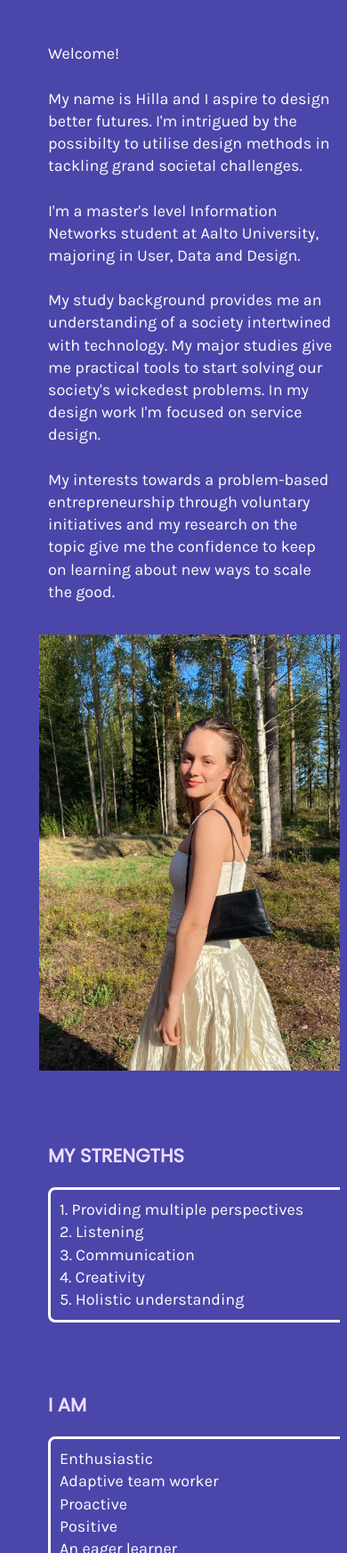
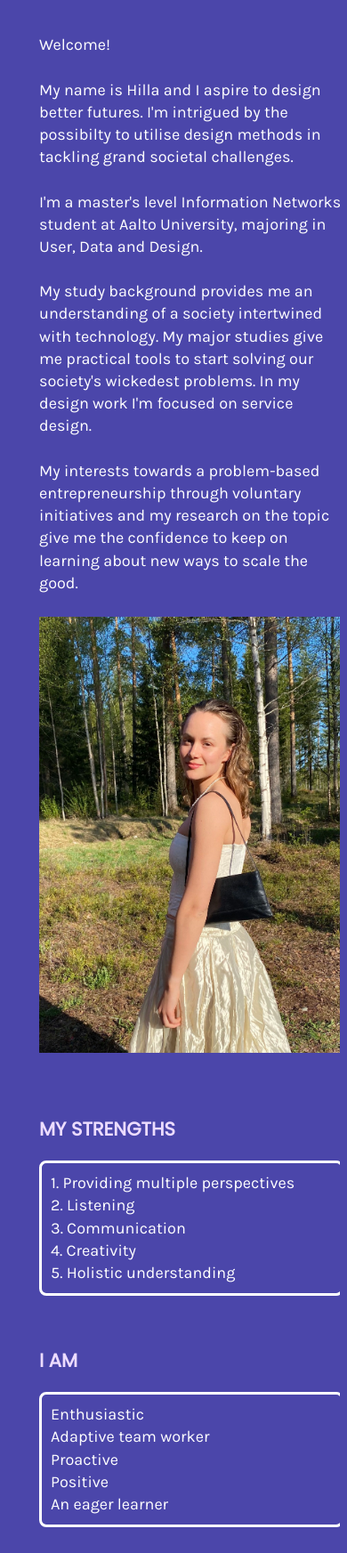
Before and after one commit to hillaklemetti/hillaklemetti.github.io, a plain HTML site: page index.html in a window 390 px wide. Shown: the part 255-2000 px from the top of the page at 89% size. Drawn offline with Linux system fonts and the light colour scheme.

Commit message:
Update style.css

```diff
--- a/style.css
+++ b/style.css
@@ -193,7 +193,6 @@ li {
     .intro {
       grid-area: in;
       margin-top: 50px;
-      padding: 10px;
       display: block;
       margin-left: auto;
       margin-right: auto;
@@ -211,7 +210,6 @@ li {
       display: block;
       margin-left: auto;
       margin-right: auto;
-      padding: 10px;
       margin-top: 50px;
 
     }
@@ -224,7 +222,7 @@ li {
       display: block;
       margin-left: auto;
       margin-right: auto;
-      padding: 10px;
+
     }
 
     .find {
@@ -273,8 +271,7 @@ li {
     .card_content {
     /*  background: rgba(236,220,255,255);*/
       align-self: end;
-    /*  margin: .5rem .5rem .5rem;*/
-     margin: 0 auto;
+  margin: .5rem .5rem .5rem;
       padding: .5rem;
   /*    box-shadow: 0 .25rem 1rem rgb(0 0 0 );*/
       text-align: center;
```
